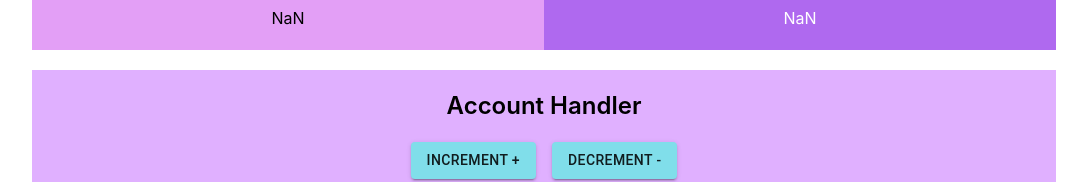
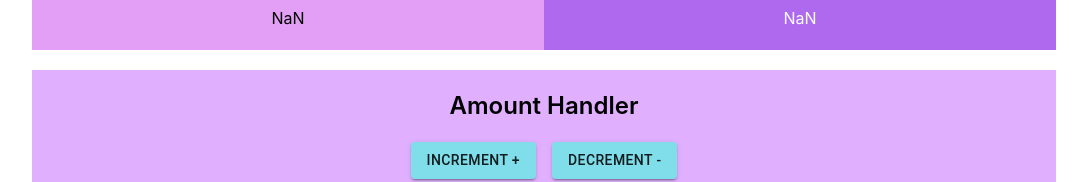
Before and after one commit to DeeprajB/React_Redux_Practice, a React (Create React App) app: page / in a window 1280 px wide. Shown: the part 170-352 px from the top of the page, without its empty margins (96-1183 px from the left). Built offline with nearby package versions, Linux system fonts and the light colour scheme.

Commit message:
Heading Fix.

```diff
--- a/src/components/Account.js
+++ b/src/components/Account.js
@@ -19,7 +19,7 @@ function Account() {
         width: '80vw',
         backgroundColor: '#E0B0FF',
         }}>
-            <p className="pt-5 text-2xl font-semibold justify-center">Account Handler</p>
+            <p className="pt-5 text-2xl font-semibold justify-center">Amount Handler</p>
             <div className="flex p-5 space-x-4">
                 <ColorButton variant="contained">Increment +</ColorButton>
                 <ColorButton variant="contained">Decrement -</ColorButton>
```
